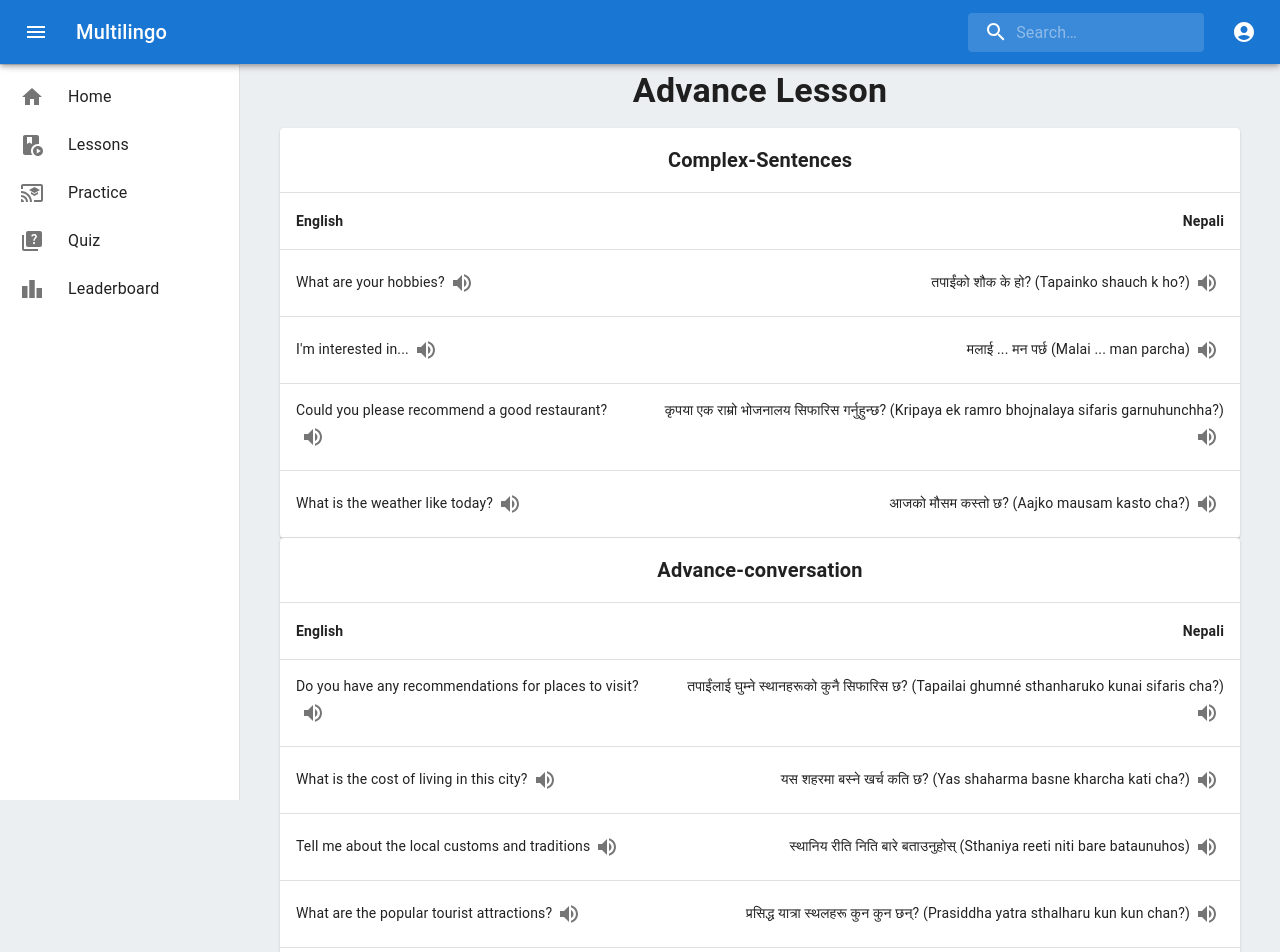
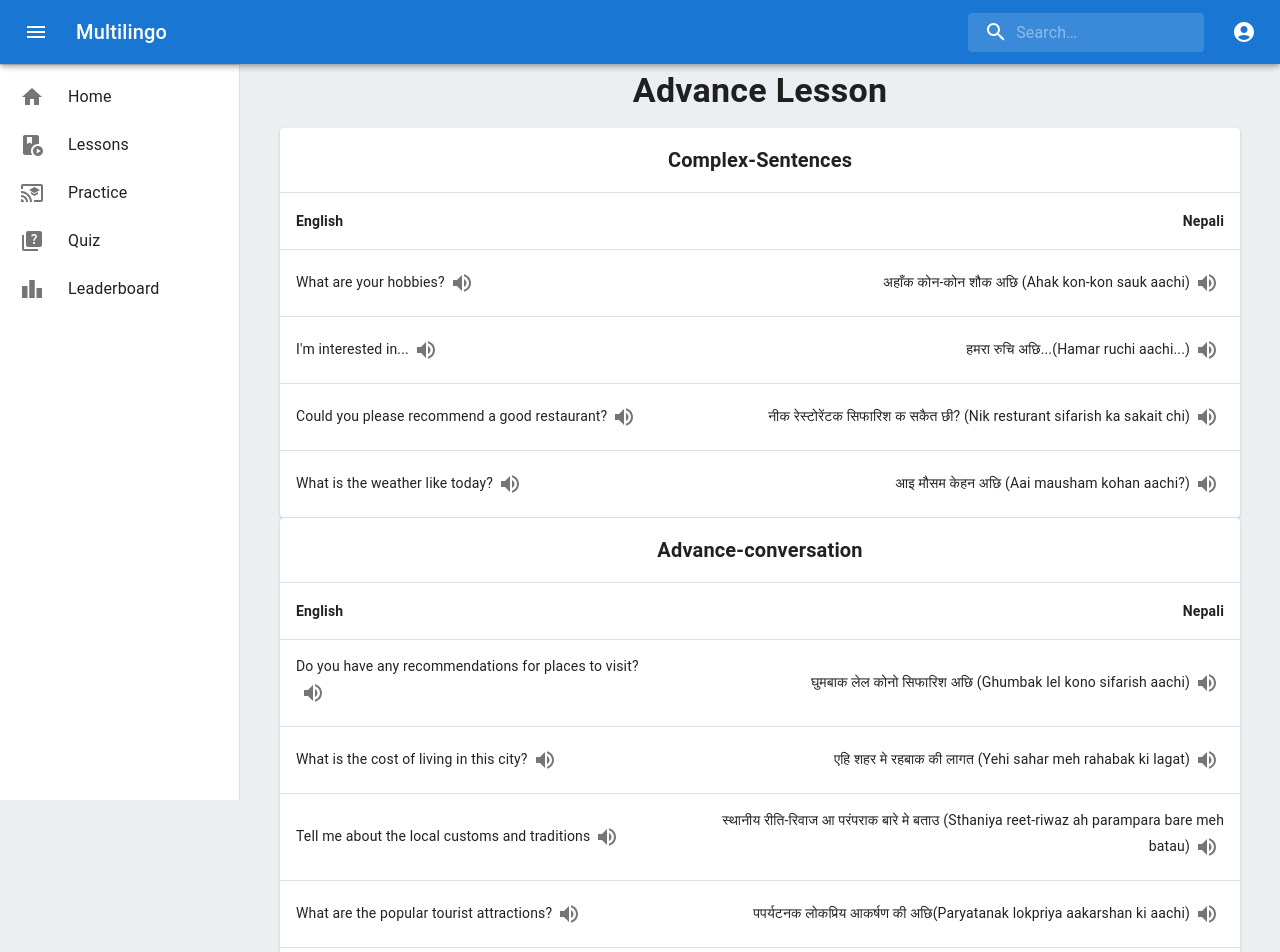
Before and after one commit to sristhilamichhane/multilingo, a React (Vite) app in the folder frontend/: page /advanceLesson in a window 1280 px wide. Shown: the top 952 px of the page. Built offline with nearby package versions, Linux system fonts and the light colour scheme; no server answers; what react-swipeable-views-utils would draw is missing.

Commit message:
docs: :lipstick: MAITHILI

```diff
--- a/frontend/src/components/Lessons/AdvanceLesson.jsx
+++ b/frontend/src/components/Lessons/AdvanceLesson.jsx
@@ -36,20 +36,20 @@ const AdvanceLesson = () => {
       words: [
         {
           english: "What are your hobbies?",
-          nepali: "तपाईंको शौक के हो? (Tapainko shauch k ho?)",
+          nepali: "अहाँक कोन-कोन शौक अछि  (Ahak kon-kon sauk aachi)",
         },
         {
           english: "I'm interested in...",
-          nepali: "मलाई ... मन पर्छ (Malai ... man parcha)",
+          nepali: "हमरा रुचि अछि...(Hamar ruchi aachi...)",
         },
         {
           english: "Could you please recommend a good restaurant?",
           nepali:
-            "कृपया एक राम्रो भोजनालय सिफारिस गर्नुहुन्छ? (Kripaya ek ramro bhojnalaya sifaris garnuhunchha?)",
+            "नीक रेस्टोरेंटक सिफारिश क सकैत छी? (Nik resturant sifarish ka sakait chi)",
         },
         {
           english: "What is the weather like today?",
-          nepali: "आजको मौसम कस्तो छ? (Aajko mausam kasto cha?)",
+          nepali: "आइ मौसम केहन अछि (Aai mausham kohan aachi?)",
         },
         // Add more words here
       ],
@@ -60,27 +60,25 @@ const AdvanceLesson = () => {
         {
           english: "Do you have any recommendations for places to visit?",
           nepali:
-            "तपाईंलाई घुम्ने स्थानहरूको कुनै सिफारिस छ? (Tapailai ghumné sthanharuko kunai sifaris cha?)",
+            "घुमबाक लेल कोनो सिफारिश अछि (Ghumbak lel kono sifarish aachi)",
         },
         {
           english: "What is the cost of living in this city?",
-          nepali:
-            "यस शहरमा बस्ने खर्च कति छ? (Yas shaharma basne kharcha kati cha?)",
+          nepali: "एहि शहर मे रहबाक की लागत (Yehi sahar meh rahabak ki lagat)",
         },
         {
           english: "Tell me about the local customs and traditions",
           nepali:
-            "स्थानिय रीति निति बारे बताउनुहोस् (Sthaniya reeti niti bare bataunuhos)",
+            "स्थानीय रीति-रिवाज आ परंपराक बारे मे बताउ (Sthaniya reet-riwaz ah parampara bare meh batau)",
         },
         {
           english: "What are the popular tourist attractions?",
           nepali:
-            "प्रसिद्ध यात्रा स्थलहरू कुन कुन छन्? (Prasiddha yatra sthalharu kun kun chan?)",
+            "पपर्यटनक लोकप्रिय आकर्षण की अछि(Paryatanak lokpriya aakarshan ki aachi)",
         },
         {
           english: "I need help with translation",
-          nepali:
-            "मलाई अनुवादमा मदत चाहिएको छ (Malai anuvadma madat chahiye ko cha)",
+          nepali: "अनुवाद मे हमरा मदद चाही (Anubad meh hamar madad chahi)",
         },
         // Add more words here
       ],
```
